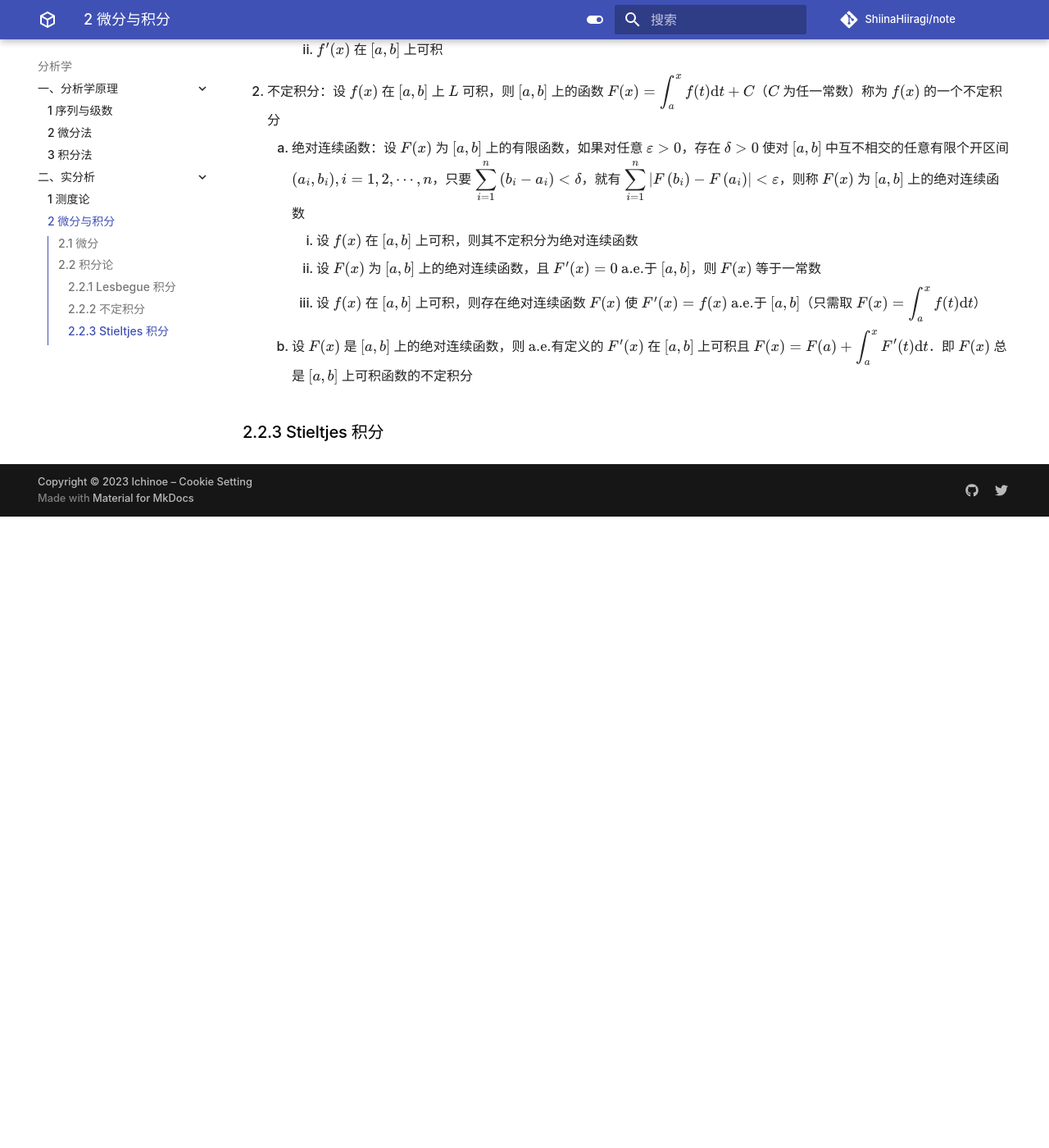
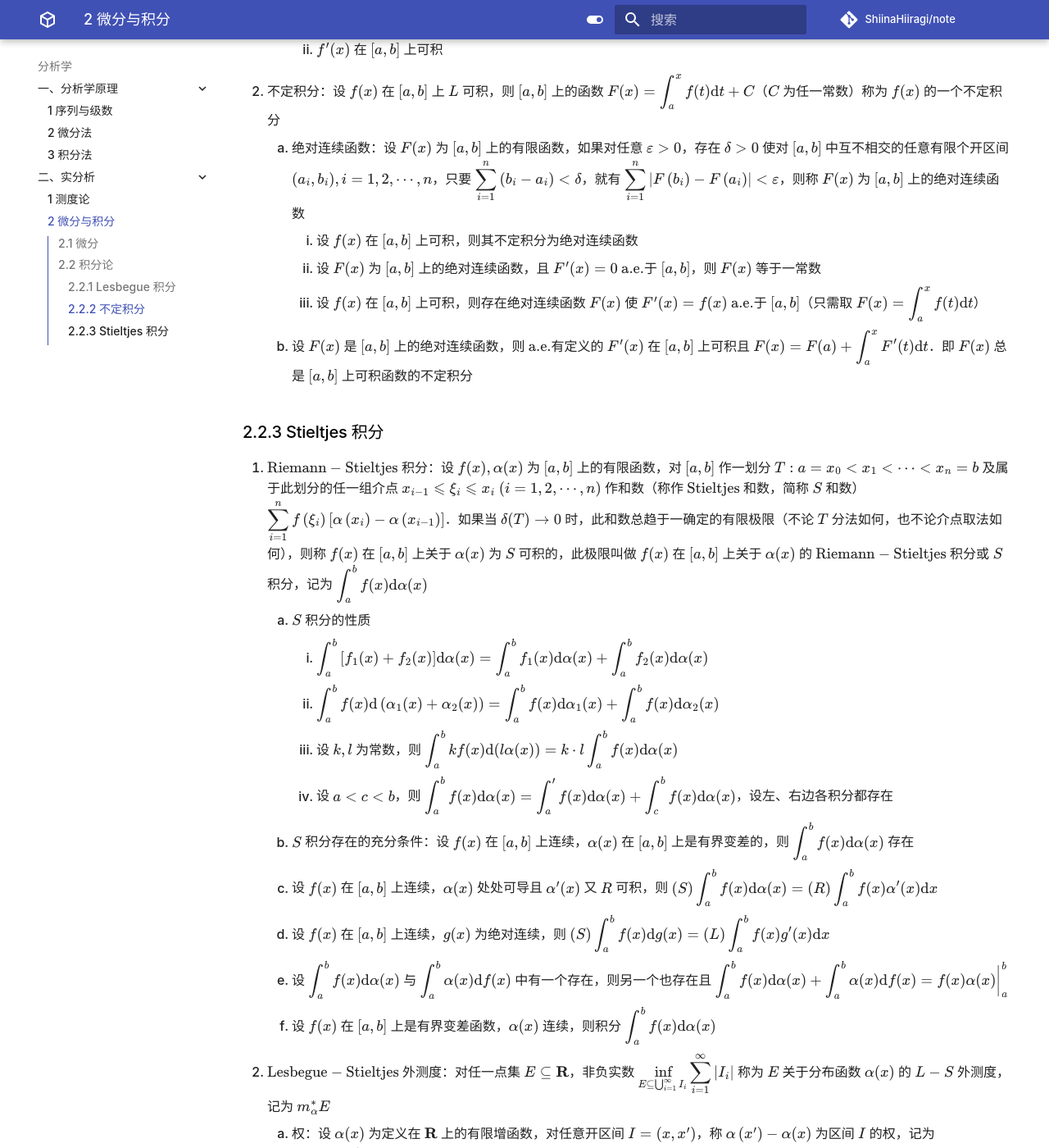
Before and after one commit to ShiinaHiiragi/note, an MkDocs documentation site: the page built from docs/anly/real/lbg.md, in a window 1280 px wide and 1400 px high, scrolled down 6010 px. Shown: the whole window at 82% size. Built offline with MkDocs 1.6.1 and Material for MkDocs 9.7.7, drawn with Linux system fonts in a browser that asks for light colours; comment, search, counter and statistics services are not loaded; before the commit the page ends 6640 px from its top, so only the background shows below that; some of the changed text lies outside the part shown.

Commit message:
finish real

```diff
--- a/docs/anly/real/lbg.md
+++ b/docs/anly/real/lbg.md
@@ -104,8 +104,8 @@
         2. 设 $f(P)=f(x, y)$ 在 $A \times B \subseteq \mathbf{R}^{p+q}$ 上可积，则对 $\text{a.e.}$的 $x \in A$，$f(x, y)$ 作为 $y$ 的函数在 $B$ 上可积．又 ${\displaystyle \int_{B} f(x, y) \mathrm{d} y}$ 作为 $x$ 的函数在 $A$ 上可积且 ${\displaystyle \int_{A \times B} f(P) \mathrm{d} P=\int_{A} \mathrm{d} x \int_{B} f(x, y) \mathrm{d} y}$
 
 ### 2.2.2 不定积分
-1. 有界变差函数：设 $f(x)$ 为 $[a, b]$ 上的有限函数，如果对于 $[a, b]$ 的一切分划 $T$，使 ${\displaystyle \left\{\sum_{i=1}^{n}\left|f\left(x_{i}\right)-f\left(x_{i-1}\right)\right|\right\}}$ 成一有界数集，则称 $f(x)$ 为 $[a, b]$ 上的有界变差函数（或囿变函数），并称该有界数集的上确界为 $f(x)$ 在 $[a, b]$ 上的全变差，记为 $\stackrel{b}{\underset{a}{\large \textbf{V} \large}}(f)$．用一个分划作成的和数 ${\displaystyle V=\sum_{i=1}^{n}\left|f\left(x_{i}\right)-f\left(x_{i-1}\right)\right|}$ 称为 $f(x)$ 在此分划下对应的变差
-    1. 弧长：设 $C$ 是平面上一条连续弧，$x=\varphi(t), y=\psi(t)$，$\alpha \leqslant t \leqslant \beta$ 是它的参数表示．$\varphi(t), \psi(t)$ 为 $[\alpha, \beta]$ 上的连续函数，相应于区间 $[\alpha, \beta]$ 的任一分划 $T: \alpha=t_{0}<t_{1}<\cdots<t_{n}=\beta$ 得到 $C$ 上一组分点 $P_{i}=\left(\varphi\left(t_{i}\right), \psi\left(t_{i}\right)\right), i=0,1,2, \cdots, n$．设依次联结各分点 $P_{i}$ 所得内接折线的长为 $L(T)$，如果对于 $[\alpha, \beta]$ 的一切分划 $T,\{L(T)\}$ 成一有界数集，则称 $C$ 为可求长的，并称其上确界 $L=\sup _{T} L(T)$ 为 $C$ 之长
+1. 有界变差函数：设 $f(x)$ 为 $[a, b]$ 上的有限函数，如果对于 $[a, b]$ 的一切划分 $T$，使 ${\displaystyle \left\{\sum_{i=1}^{n}\left|f\left(x_{i}\right)-f\left(x_{i-1}\right)\right|\right\}}$ 成一有界数集，则称 $f(x)$ 为 $[a, b]$ 上的有界变差函数（或囿变函数），并称该有界数集的上确界为 $f(x)$ 在 $[a, b]$ 上的全变差，记为 $\stackrel{b}{\underset{a}{\large \textbf{V} \large}}(f)$．用一个划分作成的和数 ${\displaystyle V=\sum_{i=1}^{n}\left|f\left(x_{i}\right)-f\left(x_{i-1}\right)\right|}$ 称为 $f(x)$ 在此划分下对应的变差
+    1. 弧长：设 $C$ 是平面上一条连续弧，$x=\varphi(t), y=\psi(t)$，$\alpha \leqslant t \leqslant \beta$ 是它的参数表示．$\varphi(t), \psi(t)$ 为 $[\alpha, \beta]$ 上的连续函数，相应于区间 $[\alpha, \beta]$ 的任一划分 $T: \alpha=t_{0}<t_{1}<\cdots<t_{n}=\beta$ 得到 $C$ 上一组分点 $P_{i}=\left(\varphi\left(t_{i}\right), \psi\left(t_{i}\right)\right), i=0,1,2, \cdots, n$．设依次联结各分点 $P_{i}$ 所得内接折线的长为 $L(T)$，如果对于 $[\alpha, \beta]$ 的一切划分 $T,\{L(T)\}$ 成一有界数集，则称 $C$ 为可求长的，并称其上确界 $L=\sup _{T} L(T)$ 为 $C$ 之长
     2. 连续弧 $x=\varphi(t), y=\psi(t), \alpha \leqslant t \leqslant \beta$ 可求长的充要条件是 $\varphi(t)$ 与 $\psi(t)$ 都是 $[\alpha, \beta]$ 上的有界变差函数
     3. 设 $f(x), g(x)$ 在 $[a, b]$ 上都有界变差，则有
         1. 可加性：在其任一子区间 $\left[a_{1}, b_{1}\right]$ 上有界变差．若 $a<c<b$ 且 $f(x)$ 分别在 $[a, c]$ 及 $[c, b]$ 上有界变差，则 $f(x)$ 在 $[a, b]$ 上也有界变差且 $\stackrel{b}{\underset{a}{\large \textbf{V} \large}}(f)=\stackrel{c}{\underset{a}{\large \textbf{V} \large}}(f)+\stackrel{b}{\underset{c}{\large \textbf{V} \large}}(f)$
@@ -123,3 +123,25 @@
     2. 设 $F(x)$ 是 $[a, b]$ 上的绝对连续函数，则 $\text{a.e.}$有定义的 $F^{\prime}(x)$ 在 $[a, b]$ 上可积且 ${\displaystyle F(x)=F(a)+\int_{a}^{x} F^{\prime}(t) \mathrm{d} t}$．即 $F(x)$ 总是 $[a, b]$ 上可积函数的不定积分
 
 ### 2.2.3 Stieltjes 积分
+1. $\text{Riemann}-\text{Stieltjes}$ 积分：设 $f(x), \alpha(x)$ 为 $[a, b]$ 上的有限函数，对 $[a, b]$ 作一划分 $T: a=x_{0}<x_{1}<\cdots<x_{n}=b$ 及属于此划分的任一组介点 $x_{i-1} \leqslant \xi_{i} \leqslant x_{i} \ (i=1,2, \cdots, n)$ 作和数（称作 $\text{Stieltjes}$ 和数，简称 $S$ 和数）${\displaystyle \sum_{i=1}^{n} f\left(\xi_{i}\right)\left[\alpha\left(x_{i}\right)-\alpha\left(x_{i-1}\right)\right]}$．如果当 $\delta(T) \rightarrow 0$ 时，此和数总趋于一确定的有限极限（不论 $T$ 分法如何，也不论介点取法如何），则称 $f(x)$ 在 $[a, b]$ 上关于 $\alpha(x)$ 为 $S$ 可积的，此极限叫做 $f(x)$ 在 $[a, b]$ 上关于 $\alpha(x)$ 的 $\text{Riemann}-\text{Stieltjes}$ 积分或 $S$ 积分，记为 ${\displaystyle \int_{a}^{b} f(x) \mathrm{d} \alpha(x)}$
+    1. $S$ 积分的性质
+        1. ${\displaystyle \int_{a}^{b}\left[f_{1}(x)+f_{2}(x)\right] \mathrm{d} \alpha(x)=\int_{a}^{b} f_{1}(x) \mathrm{d} \alpha(x)+\int_{a}^{b} f_{2}(x) \mathrm{d} \alpha(x)}$
+        2. ${\displaystyle \int_{a}^{b} f(x) \mathrm{d}\left(\alpha_{1}(x)+\alpha_{2}(x)\right)=\int_{a}^{b} f(x) \mathrm{d} \alpha_{1}(x)+\int_{a}^{b} f(x) \mathrm{d} \alpha_{2}(x)}$
+        3. 设 $k, l$ 为常数，则 ${\displaystyle \int_{a}^{b} k f(x) \mathrm{d}(l \alpha(x))=k \cdot l \int_{a}^{b} f(x) \mathrm{d} \alpha(x)}$
+        4. 设 $a<c<b$，则 ${\displaystyle \int_{a}^{b} f(x) \mathrm{d} \alpha(x)=\int_{a}' f(x) \mathrm{d} \alpha(x)+\int_{c}^{b} f(x) \mathrm{d} \alpha(x)}$，设左、右边各积分都存在
+    2. $S$ 积分存在的充分条件：设 $f(x)$ 在 $[a, b]$ 上连续，$\alpha(x)$ 在 $[a, b]$ 上是有界变差的，则 ${\displaystyle \int_{a}^{b} f(x) \mathrm{d} \alpha(x)}$ 存在
+    3. 设 $f(x)$ 在 $[a, b]$ 上连续，$\alpha(x)$ 处处可导且 $\alpha^{\prime}(x)$ 又 $R$ 可积，则 ${\displaystyle (S)\int_{a}^{b} f(x) \mathrm{d} \alpha(x)=(R) \int_{a}^{b} f(x) \alpha^{\prime}(x) \mathrm{d} x}$
+    4. 设 $f(x)$ 在 $[a, b]$ 上连续，$g(x)$ 为绝对连续，则 ${\displaystyle (S)\int_{a}^{b} f(x) \mathrm{d} g(x)=(L) \int_{a}^{b} f(x) g^{\prime}(x) \mathrm{d} x }$
+    5. 设 ${\displaystyle \int_{a}^{b} f(x) \mathrm{d} \alpha(x)}$ 与 ${\displaystyle \int_{a}^{b} \alpha(x) \mathrm{d} f(x)}$ 中有一个存在，则另一个也存在且 ${\displaystyle \int_{a}^{b} f(x) \mathrm{d} \alpha(x)+\int_{a}^{b} \alpha(x) \mathrm{d} f(x)=f(x) \alpha(x)\bigg|_{a} ^{b}}$
+    6. 设 $f(x)$ 在 $[a, b]$ 上是有界变差函数，$\alpha(x)$ 连续，则积分 ${\displaystyle \int_{a}^{b} f(x) \mathrm{d} \alpha(x)}$
+2. $\text{Lesbegue}-\text{Stieltjes}$ 外测度：对任一点集 $E \subseteq \mathbf{R}$，非负实数 ${\displaystyle \inf_{E \subseteq \bigcup_{i=1}^{\infty} I_i} \sum_{i=1}^{\infty} |I_{i}|}$ 称为 $E$ 关于分布函数 $\alpha(x)$ 的 $L-S$ 外测度，记为 $m_{\alpha}^{*} E$
+    1. 权：设 $\alpha(x)$ 为定义在 $\mathbf{R}$ 上的有限增函数，对任意开区间 $I=\left(x, x^{\prime}\right)$，称 $\alpha\left(x^{\prime}\right)-\alpha(x)$ 为区间 $I$ 的权，记为 $|I|=\alpha\left(x^{\prime}\right)-\alpha(x)$
+    2. $L-S$ 外测度与 $L$ 外测度有同样的基本性质
+        1. $m_{\alpha}^{*} E \geqslant 0$，且 $m_{\alpha}^{*} \varnothing=0$
+        2. 单调性：设 $A \subseteq B$，则 $m_{\alpha}^{*} A \leqslant m_{\alpha}^{*} B$
+        3. 次可数可加性：${\displaystyle m_{\alpha}^{*}\left(\bigcup_{i=1}^{\infty} E_{i}\right) \leqslant \sum_{i=1}^{\infty} m_{\alpha}^{*} E_{i}}$
+    3. 在 $L$ 测度中，区间 $\langle a, b\rangle$ 不论开、闭或半开半闭都是 $m_{\alpha}^{*}\langle a, b\rangle=b-a$，但在一般 $L-S$ 外测度中有
+        1. $m_{\alpha}^{*}(a, b)=\alpha(b-0)-\alpha(a+0)$
+        2. $m_{\alpha}^{*}(a, b]=\alpha(b+0)-\alpha(a+0)$
+        3. $m_{\alpha}^{*}[a, b]=\alpha(b+0)-\alpha(a-0)$
+        4. $m_{\alpha}^{*}[a, b)=\alpha(b-0)-\alpha(a-0)$
```
Also changed, not shown: docs/index.md (+2 -2 lines), docs/intro/norm.md (+28 -29 lines), docs/intro/toc.md (+2 -7 lines).
